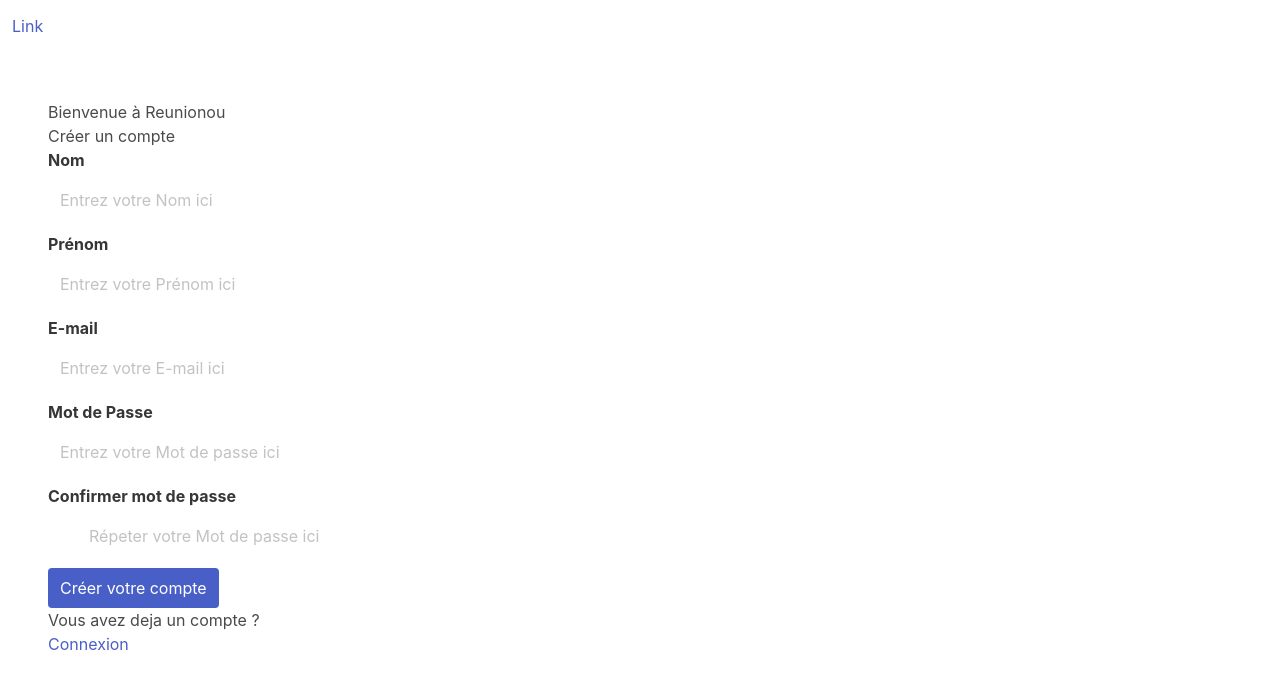
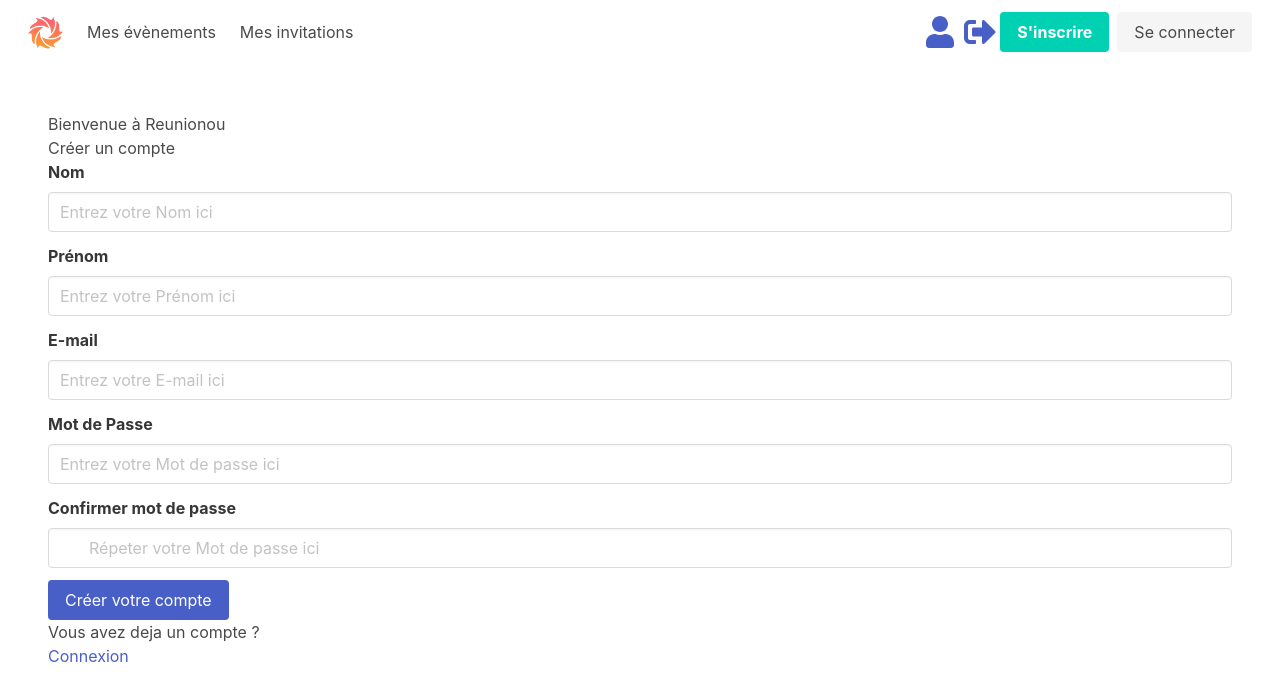
Before and after one commit to akremjomaa/Reunionou-WebApp, a Vue app: page /createAccount in a window 1280 px wide. Shown: the top 700 px of the page. Built offline with nearby package versions, Linux system fonts and the light colour scheme.

Commit message:
init Navbar CSS

```diff
--- a/index.html
+++ b/index.html
@@ -5,6 +5,11 @@
     <link rel="icon" href="/favicon.ico">
     <meta name="viewport" content="width=device-width, initial-scale=1.0">
     <title>Reunionou WebApp</title>
+
+    <!-- intégration du framework CSS BULMA avec Font Awesome -->
+    <link rel="stylesheet" href="https://cdn.jsdelivr.net/npm/bulma@0.9.4/css/bulma.min.css">
+    <script defer src="https://use.fontawesome.com/releases/v5.15.4/js/all.js"></script>
+
     <link rel="stylesheet" href="src/assets/style.css">
   </head>
   <body>
--- a/package.json
+++ b/package.json
@@ -5,7 +5,10 @@
   "scripts": {
     "dev": "vite",
     "build": "vite build",
-    "preview": "vite preview"
+    "preview": "vite preview",
+    "css-build": "node-sass --omit-source-map-url src/assets/style.scss src/assets/style.css",
+    "css-watch": "npm run css-build -- --watch",
+    "start": "npm run css-watch"
   },
   "dependencies": {
     "@vue/reactivity": "^3.2.47",
--- a/src/assets/style.scss
+++ b/src/assets/style.scss
@@ -1,15 +1,6 @@
 @charset "utf-8";
-// @import "../../node_modules/bulma/bulma.sass";
 
-// Import what you need
-@import "../../node_modules/bulma/sass/base/_all.sass";
-@import "../../node_modules/bulma/sass/components/_all.sass";
-@import "../../node_modules/bulma/sass/elements/_all.sass";
-@import "../../node_modules/bulma/sass/form/_all.sass";
-@import "../../node_modules/bulma/sass/grid/_all.sass";
-@import "../../node_modules/bulma/sass/helpers/_all.sass";
-@import "../../node_modules/bulma/sass/layout/_all.sass";
-@import "../../node_modules/bulma/sass/utilities/_all.sass";
+@import "../../node_modules/bulma/bulma.sass";
 
 @import url('https://fonts.googleapis.com/css2?family=Fredoka&display=swap');
 
@@ -25,11 +16,17 @@
 $family-sans-serif: 'Fredoka', sans-serif;
 $primary: $yellow;
 $link: $red;
-$widescreen-enabled: false;
-$fullhd-enabled: false;
 
 // Update some of Bulma's component variables
 $body-background-color: $white-ter;
-$control-border-width: 2px;
-$input-border-color: transparent;
-$input-shadow: none;
+
+.navbar{
+    align-items: center;
+}
+.buttons:not(:last-child), .buttons:last-child, .buttons .button{
+    margin-top: 0;
+    margin-bottom: 0;
+}
+.navbar-item img{
+    max-height: none;
+}
--- a/src/components/NavBar.vue
+++ b/src/components/NavBar.vue
@@ -3,17 +3,59 @@
 </script>
 
 <template>
-  <nav v-if="$route.path !== '/DisplayDevice'" class="navbar" role="navigation" aria-label="main navigation">
+  <nav v-if="$route.path !== '/DisplayDevice'" class="navbar pl-4 pr-4" role="navigation" aria-label="main navigation">
     <div class="navbar-brand">
       <router-link to="/" class="navbar-item">
-        <a href="#">Link</a>
+        <img src="/logo.png" alt="logo" width="35" height="35">
       </router-link>
+      <a role="button" class="navbar-burger" aria-label="menu" aria-expanded="false" data-target="navbarBasicExample">
+        <span aria-hidden="true"></span>
+        <span aria-hidden="true"></span>
+        <span aria-hidden="true"></span>
+      </a>
     </div>
-      <div class="navbar-menu">
+
+    <div id="navbarBasicExample" class="navbar-menu">
+      <div class="navbar-start">
+        <router-link to="/" class="navbar-item">
+          Mes évènements
+        </router-link>
+        <router-link to="/" class="navbar-item">
+          Mes invitations
+        </router-link>
       </div>
+
+      <div class="navbar-end">
+        <div class="navbar-item">
+          <!--Navbar utilisateur connecté-->
+          <div class="buttons">
+            <router-link to="/">
+              <span class="icon is-large">
+                <i class="fas fa-2x fa-user"></i>
+              </span>
+            </router-link>
+            <router-link to="/">
+              <span class="icon is-large">
+                <i class="fas fa-2x fa-sign-out-alt"></i>
+              </span>
+            </router-link>
+          </div>
+
+          <!--Navbar utilisateur déconnecté-->
+
+          <div class="buttons">
+            <router-link to="/" class="button is-primary">
+              <strong>S'inscrire</strong>
+            </router-link>
+            <router-link to="/" class="button is-light">
+              Se connecter
+            </router-link>
+          </div>
+        </div>
+      </div>
+
+    </div>
   </nav>
 </template>
 
-<style scoped>
-
-</style>
+<style scoped></style>
```
Also changed, not shown: src/assets/style.css, 1 other file (tests, documents, lock files or other folders).
